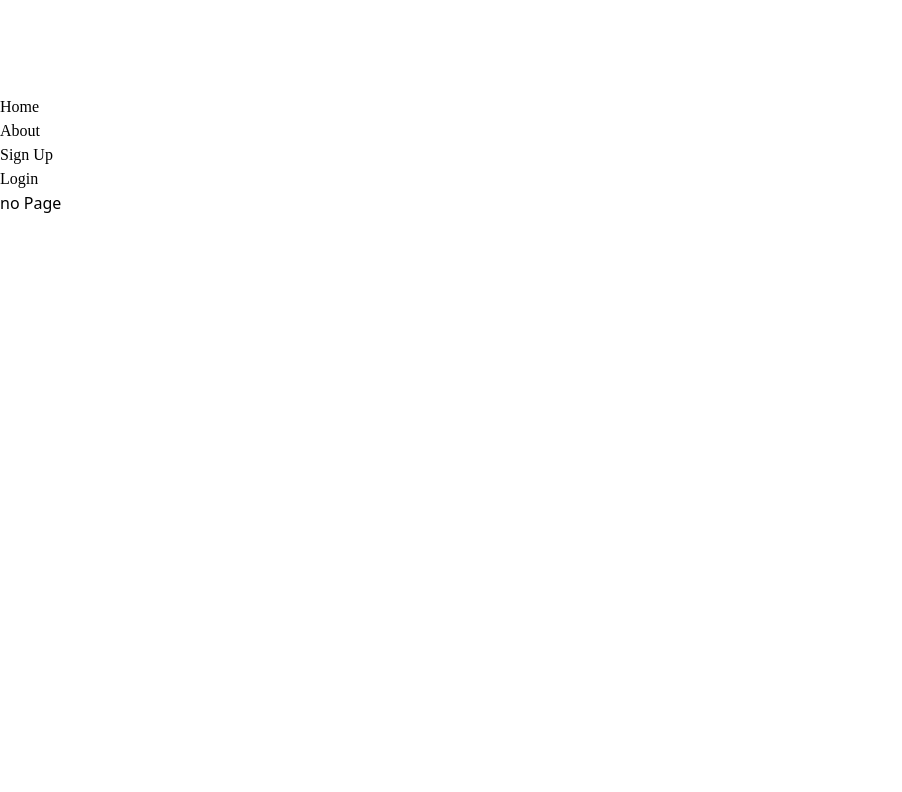
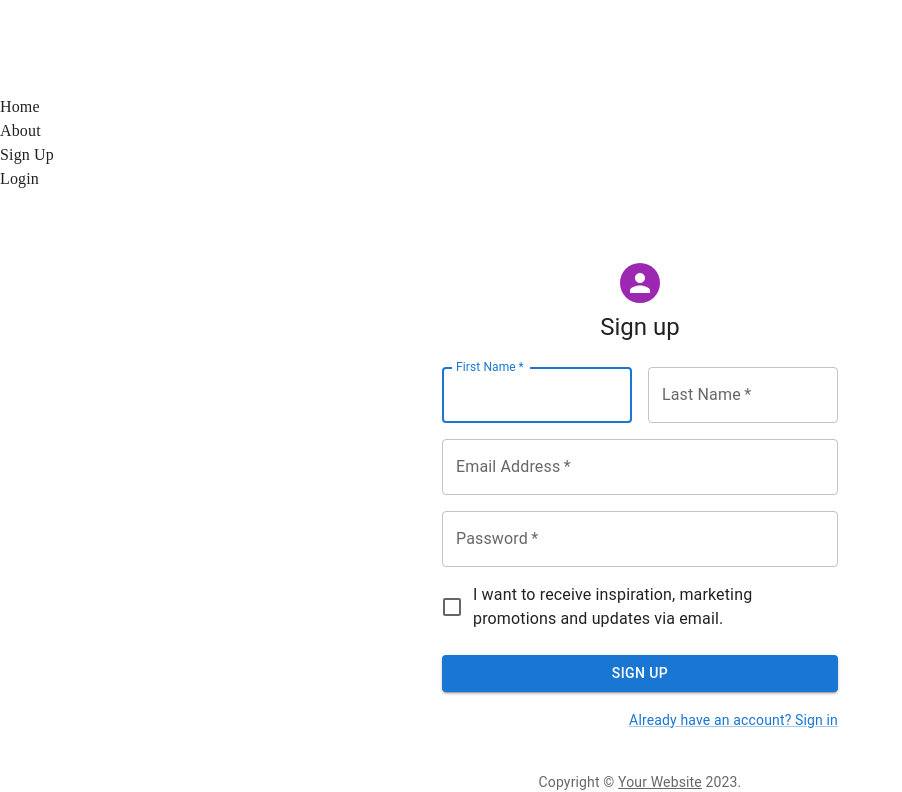
Before and after one commit to carnageitself/Hackathon-Technovate, a React (Vite) app: page /signup in a window 1280 px wide. Shown: the part 306-1098 px from the top of the page, without its empty margins (0-902 px from the left). Before the commit the page ends 800 px from the top, so only its background shows below. Built offline with nearby package versions, Linux system fonts and the light colour scheme.

Commit message:
signin signup pages added

```diff
--- a/src/App.tsx
+++ b/src/App.tsx
@@ -1,19 +1,21 @@
 
 import { BrowserRouter, Route, Routes } from "react-router-dom";
-import Home from './pages/Home.jsx'
-import Header from './component/Header'
+import Header from "./component/Header";
+import Home from "./pages/Home";
+import SignInSide from "./pages/SignIn";
+import SignUp from "./pages/SignUp";
 function App()  {
 
   return (
     <div className="App ">
     <BrowserRouter>
-     <Header/>
+    <Header/>
       <Routes>
 
         <Route  path='/' element={< Home />}></Route>
-        {/* <Route exact path='/login' element={< Login />}></Route>
-        <Route exact path='/register' element={< Register />}></Route>
-        <Route exact path='/admin' element={< Admin />}></Route> */}
+        <Route  path='/signin' element={< SignInSide />}></Route>
+        <Route  path='/signup' element={< SignUp />}></Route>
+        {/* <Route exact path='/admin' element={< Admin />}></Route> */}
           <Route path="*" element={<h1>no Page</h1>} />
       </Routes>
 
--- a/src/component/Header.jsx
+++ /dev/null
@@ -1,20 +0,0 @@
-import React from 'react'
-import logo from '../assets/logo.jpg'
-function Header() {
-    return (
-        <div className='w-screen h-32 bg-[#FEFEFF] px-28  flex justify-between items-center'>
-            <img src={logo} alt="" className='h-20' />
-            <ul className=' font-normal  font-sans sm:flex hidden gap-10 text-gray-700' style={{ fontFamily: 'Poppins' }}>
-                <li className='border-b-4 border-[#EE619C] w-14 flex justify-center'> <a href="/"> Home</a></li>
-
-                <li className='border-b-4 border-[#EE619C] w-14 flex justify-center'> <a href="/about"> About</a></li>
-
-                <li className='border-b-4 border-[#EE619C] w-14 flex justify-center'> <a href="/register"> Sign Up</a></li>
-                <li className='border-b-4 border-[#EE619C] w-14 flex justify-center'> <a href="/login"> Login</a></li>
-
-            </ul>
-        </div>
-    )
-}
-
-export default Header
--- /dev/null
+++ b/src/component/Header.tsx
@@ -0,0 +1,34 @@
+
+import logo from "../assets/logo.jpg";
+function Header() {
+  return (
+    <div className="w-screen h-32 bg-[#FEFEFF] px-28  flex justify-between items-center">
+      <img src={logo} alt="" className="h-20" />
+      <ul
+        className=" font-normal  font-sans sm:flex hidden gap-10 text-gray-700"
+        style={{ fontFamily: "Poppins" }}
+      >
+        <li className="border-b-4 border-[#EE619C] w-14 flex justify-center">
+          {" "}
+          <a href="/"> Home</a>
+        </li>
+
+        <li className="border-b-4 border-[#EE619C] w-14 flex justify-center">
+          {" "}
+          <a href="/about"> About</a>
+        </li>
+
+        <li className="border-b-4 border-[#EE619C] w-14 flex justify-center">
+          {" "}
+          <a href="/register"> Sign Up</a>
+        </li>
+        <li className="border-b-4 border-[#EE619C] w-14 flex justify-center">
+          {" "}
+          <a href="/login"> Login</a>
+        </li>
+      </ul>
+    </div>
+  );
+}
+
+export default Header;
--- a/src/pages/Home.jsx
+++ /dev/null
@@ -1,9 +0,0 @@
-import React from 'react'
-
-function Home() {
-    return (
-        <div>Home</div>
-    )
-}
-
-export default Home
--- /dev/null
+++ b/src/pages/Home.tsx
@@ -0,0 +1,7 @@
+
+
+function Home() {
+  return <div>Home</div>;
+}
+
+export default Home;
--- /dev/null
+++ b/src/pages/SignIn.tsx
@@ -0,0 +1,112 @@
+import * as React from 'react';
+import Avatar from '@mui/material/Avatar';
+import Button from '@mui/material/Button';
+import CssBaseline from '@mui/material/CssBaseline';
+import TextField from '@mui/material/TextField';
+import FormControlLabel from '@mui/material/FormControlLabel';
+import Checkbox from '@mui/material/Checkbox';
+import Link from '@mui/material/Link';
+import Grid from '@mui/material/Grid';
+import Box from '@mui/material/Box';
+import Typography from '@mui/material/Typography';
+import Container from '@mui/material/Container';
+import { createTheme, ThemeProvider } from '@mui/material/styles';
+
+function Copyright(props: any) {
+  return (
+    <Typography variant="body2" color="text.secondary" align="center" {...props}>
+      {'Copyright © '}
+      <Link color="inherit" href="https://mui.com/">
+        Your Website
+      </Link>{' '}
+      {new Date().getFullYear()}
+      {'.'}
+    </Typography>
+  );
+}
+
+// TODO remove, this demo shouldn't need to reset the theme.
+const defaultTheme = createTheme();
+
+export default function SignUp() {
+  const handleSubmit = (event: React.FormEvent<HTMLFormElement>) => {
+    event.preventDefault();
+    const data = new FormData(event.currentTarget);
+    console.log({
+      email: data.get('email'),
+      password: data.get('password'),
+    });
+  };
+
+  return (
+    <ThemeProvider theme={defaultTheme}>
+      <Container component="main" maxWidth="xs">
+        <CssBaseline />
+        <Box
+          sx={{
+            marginTop: 8,
+            display: 'flex',
+            flexDirection: 'column',
+            alignItems: 'center',
+          }}
+        >
+          <Avatar sx={{ m: 1, bgcolor: 'secondary.main' }}>
+            {/* {<LockOutlinedIcon />} */}
+          </Avatar>
+          <Typography component="h1" variant="h5">
+            Sign up
+          </Typography>
+          <Box component="form" noValidate onSubmit={handleSubmit} sx={{ mt: 3 }}>
+            <Grid container spacing={2}>
+
+
+              <Grid item xs={12}>
+                <TextField
+                  required
+                  fullWidth
+                  id="email"
+                  label="Email Address"
+                  name="email"
+                  autoComplete="email"
+                />
+              </Grid>
+              <Grid item xs={12}>
+                <TextField
+                  required
+                  fullWidth
+                  name="password"
+                  label="Password"
+                  type="password"
+                  id="password"
+                  autoComplete="new-password"
+                />
+              </Grid>
+              <Grid item xs={12}>
+                <FormControlLabel
+                  control={<Checkbox value="allowExtraEmails" color="primary" />}
+                  label="Remember me"
+                />
+              </Grid>
+            </Grid>
+            <Button
+              type="submit"
+              fullWidth
+              variant="contained"
+              sx={{ mt: 3, mb: 2 }}
+            >
+              Sign In
+            </Button>
+            <Grid container justifyContent="flex-end">
+              <Grid item>
+                <Link href="#" variant="body2">
+                  Dont have an account? Sign up
+                </Link>
+              </Grid>
+            </Grid>
+          </Box>
+        </Box>
+        <Copyright sx={{ mt: 5 }} />
+      </Container>
+    </ThemeProvider>
+  );
+}
--- /dev/null
+++ b/src/pages/SignUp.tsx
@@ -0,0 +1,131 @@
+import * as React from 'react';
+import Avatar from '@mui/material/Avatar';
+import Button from '@mui/material/Button';
+import CssBaseline from '@mui/material/CssBaseline';
+import TextField from '@mui/material/TextField';
+import FormControlLabel from '@mui/material/FormControlLabel';
+import Checkbox from '@mui/material/Checkbox';
+import Link from '@mui/material/Link';
+import Grid from '@mui/material/Grid';
+import Box from '@mui/material/Box';
+import Typography from '@mui/material/Typography';
+import Container from '@mui/material/Container';
+import { createTheme, ThemeProvider } from '@mui/material/styles';
+
+function Copyright(props: any) {
+  return (
+    <Typography variant="body2" color="text.secondary" align="center" {...props}>
+      {'Copyright © '}
+      <Link color="inherit" href="https://mui.com/">
+        Your Website
+      </Link>{' '}
+      {new Date().getFullYear()}
+      {'.'}
+    </Typography>
+  );
+}
+
+// TODO remove, this demo shouldn't need to reset the theme.
+const defaultTheme = createTheme();
+
+export default function SignUp() {
+  const handleSubmit = (event: React.FormEvent<HTMLFormElement>) => {
+    event.preventDefault();
+    const data = new FormData(event.currentTarget);
+    console.log({
+      email: data.get('email'),
+      password: data.get('password'),
+    });
+  };
+
+  return (
+    <ThemeProvider theme={defaultTheme}>
+      <Container component="main" maxWidth="xs">
+        <CssBaseline />
+        <Box
+          sx={{
+            marginTop: 8,
+            display: 'flex',
+            flexDirection: 'column',
+            alignItems: 'center',
+          }}
+        >
+          <Avatar sx={{ m: 1, bgcolor: 'secondary.main' }}>
+            {/* {<LockOutlinedIcon />} */}
+          </Avatar>
+          <Typography component="h1" variant="h5">
+            Sign up
+          </Typography>
+          <Box component="form" noValidate onSubmit={handleSubmit} sx={{ mt: 3 }}>
+            <Grid container spacing={2}>
+              <Grid item xs={12} sm={6}>
+                <TextField
+                  autoComplete="given-name"
+                  name="firstName"
+                  required
+                  fullWidth
+                  id="firstName"
+                  label="First Name"
+                  autoFocus
+                />
+              </Grid>
+              <Grid item xs={12} sm={6}>
+                <TextField
+                  required
+                  fullWidth
+                  id="lastName"
+                  label="Last Name"
+                  name="lastName"
+                  autoComplete="family-name"
+                />
+              </Grid>
+              <Grid item xs={12}>
+                <TextField
+                  required
+                  fullWidth
+                  id="email"
+                  label="Email Address"
+                  name="email"
+                  autoComplete="email"
+                />
+              </Grid>
+              <Grid item xs={12}>
+                <TextField
+                  required
+                  fullWidth
+                  name="password"
+                  label="Password"
+                  type="password"
+                  id="password"
+                  autoComplete="new-password"
+                />
+              </Grid>
+              <Grid item xs={12}>
+                <FormControlLabel
+                  control={<Checkbox value="allowExtraEmails" color="primary" />}
+                  label="I want to receive inspiration, marketing promotions and updates via email."
+                />
+              </Grid>
+            </Grid>
+            <Button
+              type="submit"
+              fullWidth
+              variant="contained"
+              sx={{ mt: 3, mb: 2 }}
+            >
+              Sign Up
+            </Button>
+            <Grid container justifyContent="flex-end">
+              <Grid item>
+                <Link href="#" variant="body2">
+                  Already have an account? Sign in
+                </Link>
+              </Grid>
+            </Grid>
+          </Box>
+        </Box>
+        <Copyright sx={{ mt: 5 }} />
+      </Container>
+    </ThemeProvider>
+  );
+}
```
Also changed, not shown: package.json (+6 -1 lines), 1 other file (tests, documents, lock files or other folders).
